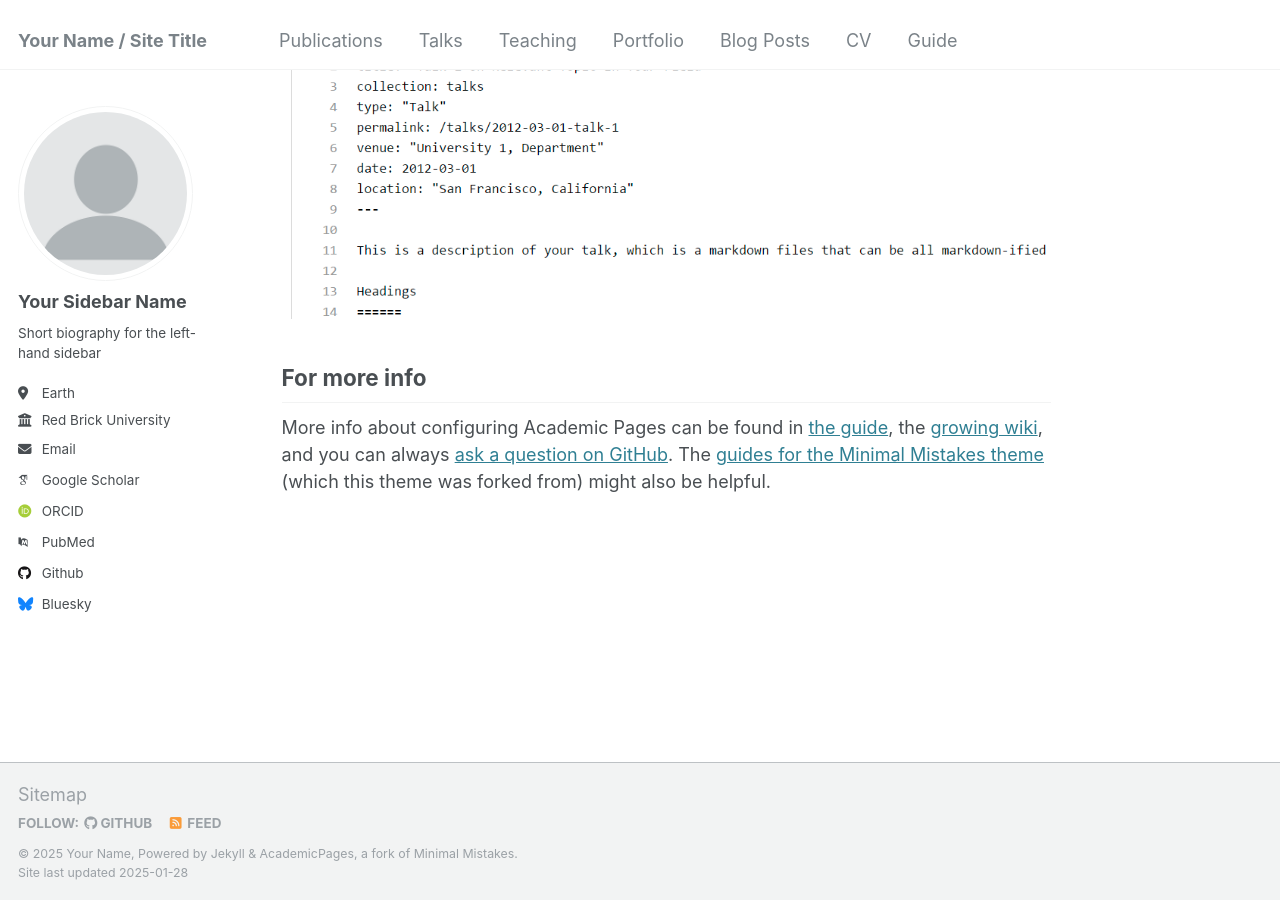
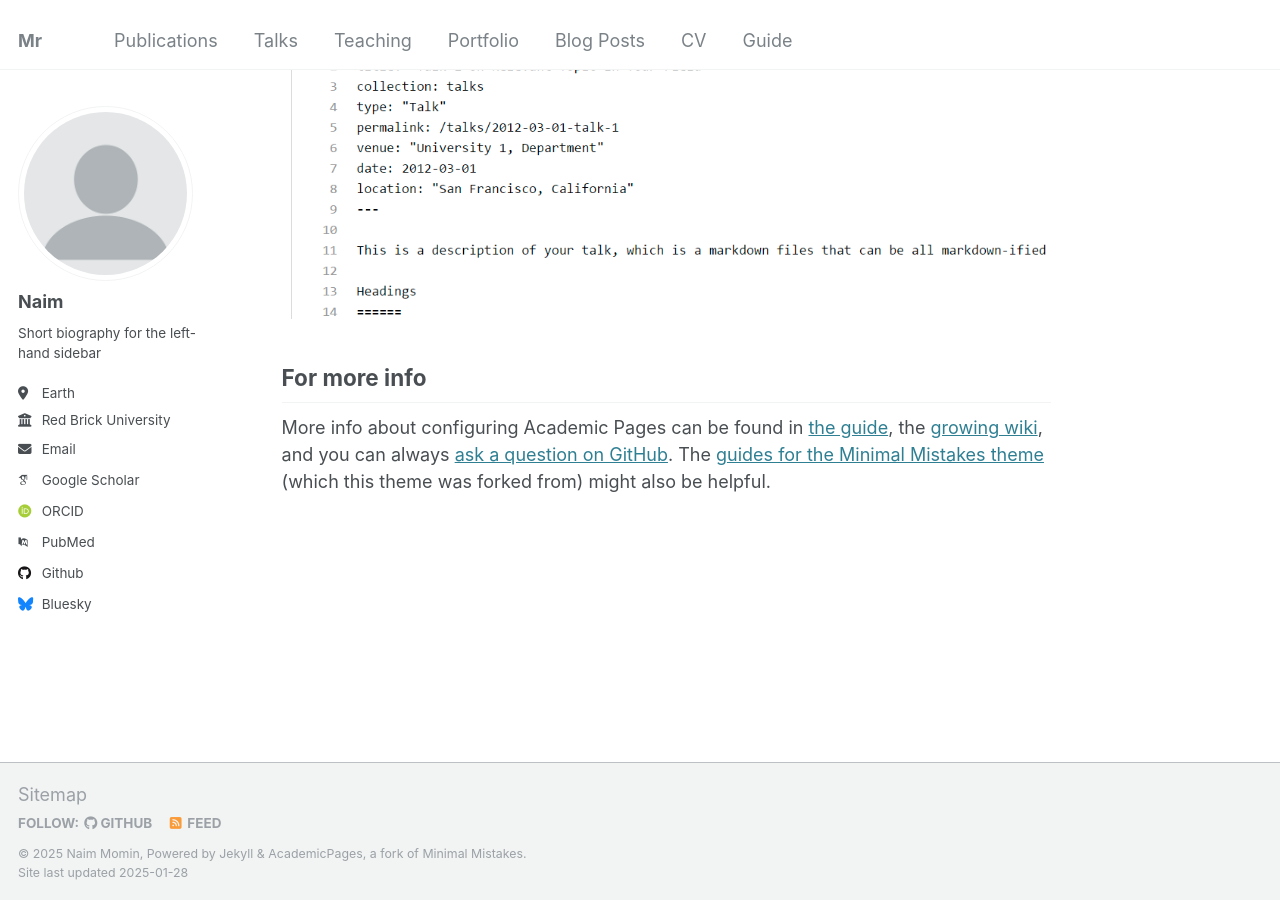
Before and after one commit to Mominnaim/mominnaim.github.io, a Jekyll site: the page built from _pages/about.md, in a window 1280 px wide and 900 px high, scrolled down 2643 px. Built offline with Jekyll 4.4.1, drawn with Linux system fonts in a browser that asks for light colours; some web fonts are replaced.

Commit message:
Basic info

```diff
--- a/_config.yml
+++ b/_config.yml
@@ -8,13 +8,13 @@
 
 # Basic Site Settings
 locale                   : "en-US"
-title                    : "Your Name / Site Title"
+title                    : "Mr"
 title_separator          : "-"
-name                     : &name "Your Name"
+name                     : &name "Naim Momin"
 description              : &description "personal description"
 url                      : https://academicpages.github.io # the base hostname & protocol for your site e.g. "https://[your GitHub username].github.io"
 baseurl                  : "" # the subpath of your site, e.g. "/blog"
-repository               : "academicpages/academicpages.github.io"
+repository               : "Mominnaim/mominnaim.github.io"
 
 # Site Author - The following control what appear as part of the author content on the side bar.
 #               If a field is blank the icon and link will not appear, otherwise it will be shown.
@@ -22,8 +22,8 @@ repository               : "academicpages/academicpages.github.io"
 author:
   # Biographic information
   avatar           : "profile.png"
-  name             : "Your Sidebar Name"
-  pronouns         : # example: "she/her"
+  name             : "Naim"
+  pronouns         : # example: "he/him"
   bio              : "Short biography for the left-hand sidebar"
   location         : "Earth"
   employer         : "Red Brick University"
```
Also changed, not shown: Gemfile (deleted, +0 -12 lines), 7 other files.
